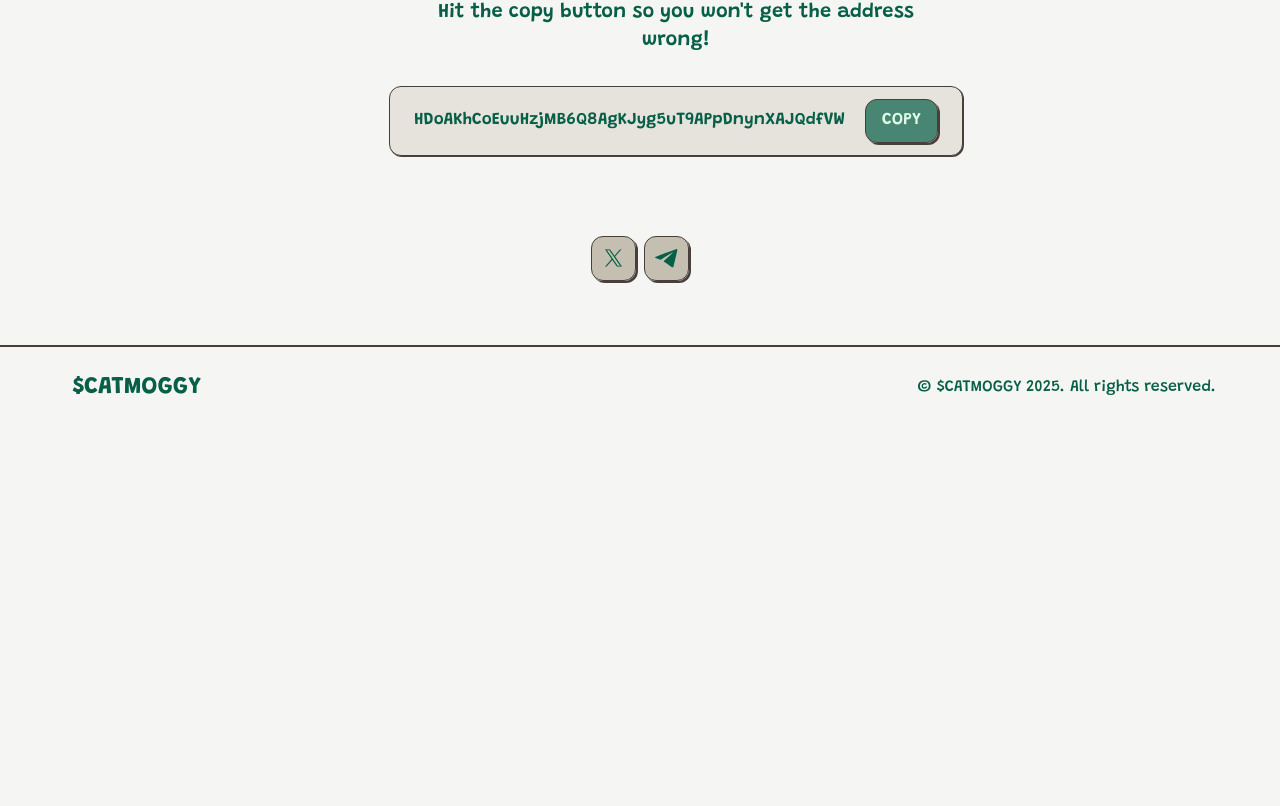
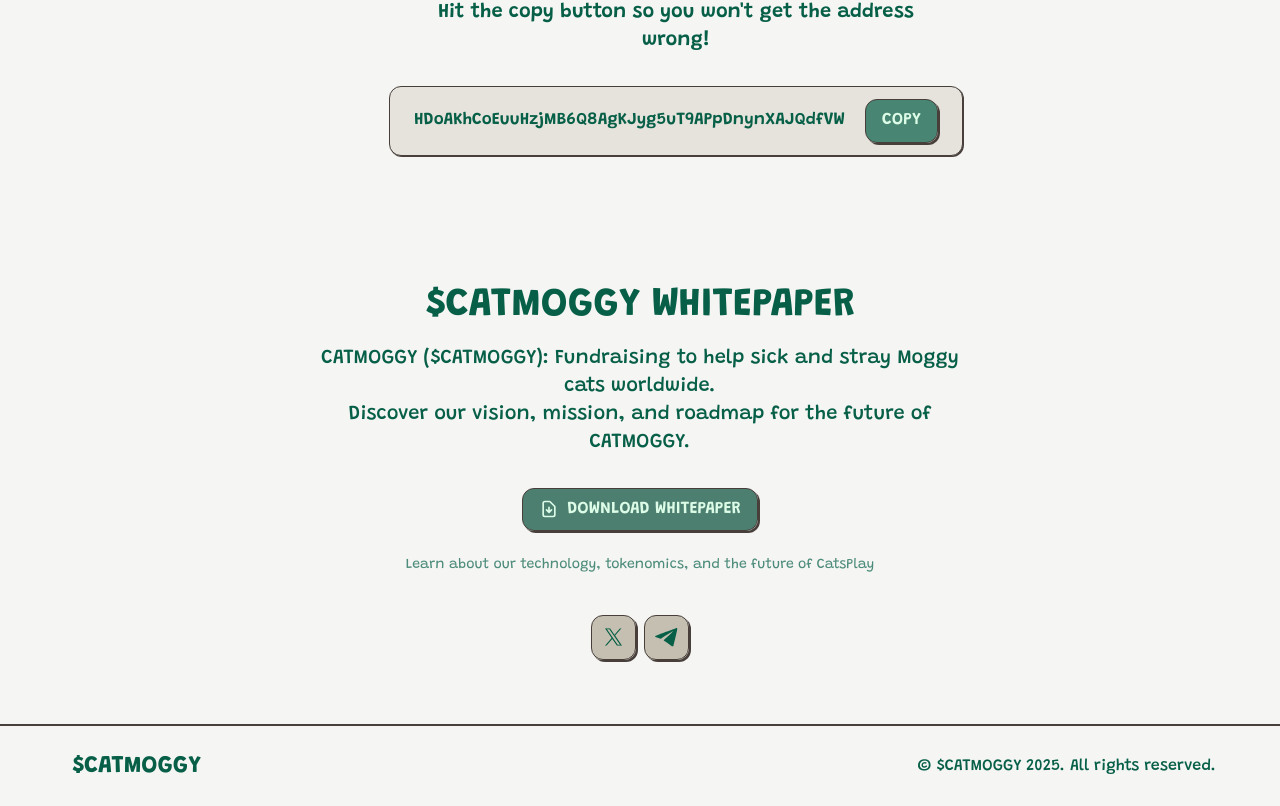
Before and after one commit to AllMemeTokenz/catmoggy-campaign, a Next.js app: page / in a window 1280 px wide. Shown: the part 842-1648 px from the top of the page. Before the commit the page ends 1269 px from the top, so only its background shows below. Built offline with nearby package versions, Linux system fonts and the light colour scheme.

Commit message:
add whitepaper

```diff
--- a/app/page.tsx
+++ b/app/page.tsx
@@ -87,6 +87,66 @@ export default function HomePage() {
             </section>
           )}
 
+          {/* Whitepaper Section */}
+          <section className="w-full flex mt-20 flex-col items-center justify-center px-6 md:px-16">
+            <motion.div
+              className="flex flex-col w-full text-center items-center justify-start"
+              initial={{ y: 20, opacity: 0 }}
+              animate={{ y: 0, opacity: 1 }}
+              transition={{ duration: 0.5, delay: 0.2 }}
+            >
+              <h1 className="font-bold text-[32px] lg:text-[36px] xl:text-[40px] text-[#065F46]">
+                $CATMOGGY WHITEPAPER
+              </h1>
+              <h2 className="font-medium leading-7 text-lg xl:text-xl text-[#065F46] max-w-2xl mt-2">
+                CATMOGGY ($CATMOGGY): Fundraising to help sick and stray Moggy
+                cats worldwide.
+                <br />
+                Discover our vision, mission, and roadmap for the future of
+                CATMOGGY.
+              </h2>
+            </motion.div>
+
+            <motion.div
+              className="mt-8"
+              initial={{ scale: 0.9, opacity: 0 }}
+              animate={{ scale: 1, opacity: 1 }}
+              transition={{ duration: 0.4, delay: 0.4 }}
+            >
+              <a
+                href="/whitepaper/whitepaper-catmoggy.pdf"
+                target="_blank"
+                rel="noopener noreferrer"
+                className="font-semibold cursor-pointer px-4 uppercase border border-[#483f3b] shadow-[2px_2px_0_#483f3b] active:shadow-[0.5px_0.5px_0_#483f3b] active:translate-x-[1px] active:translate-y-[1px] text-[#DCFCE7] active:scale-[0.99] transition-all ease-linear duration-100 hover:bg-[#064E3B]/80 active:bg-[#064E3B]/90 bg-[#064E3B]/70 text-[17px] py-2 rounded-xl flex items-center"
+              >
+                <svg
+                  xmlns="http://www.w3.org/2000/svg"
+                  className="h-5 w-5 mr-2"
+                  fill="none"
+                  viewBox="0 0 24 24"
+                  stroke="currentColor"
+                >
+                  <path
+                    strokeLinecap="round"
+                    strokeLinejoin="round"
+                    strokeWidth={2}
+                    d="M12 10v6m0 0l-3-3m3 3l3-3m2 8H7a2 2 0 01-2-2V5a2 2 0 012-2h5.586a1 1 0 01.707.293l5.414 5.414a1 1 0 01.293.707V19a2 2 0 01-2 2z"
+                  />
+                </svg>
+                Download Whitepaper
+              </a>
+            </motion.div>
+
+            <motion.div
+              className="mt-6 text-[#065F46]/70 text-sm"
+              initial={{ opacity: 0 }}
+              animate={{ opacity: 1 }}
+              transition={{ duration: 0.3, delay: 0.6 }}
+            >
+              Learn about our technology, tokenomics, and the future of CatsPlay
+            </motion.div>
+          </section>
+
           <div className="w-full flex flex-row space-x-2 items-center justify-center mt-10 mb-16">
             <a
               id="twitterButton"
```
